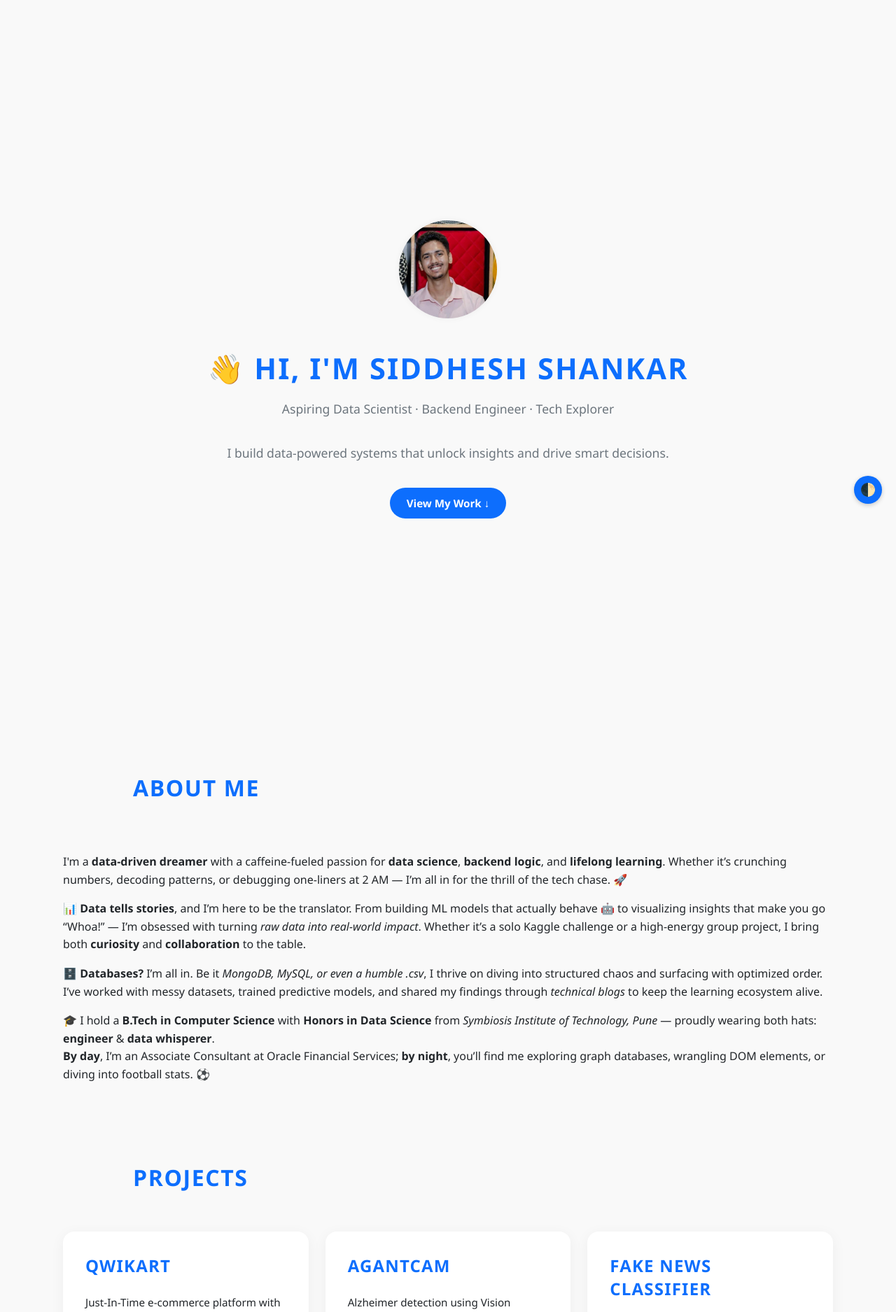
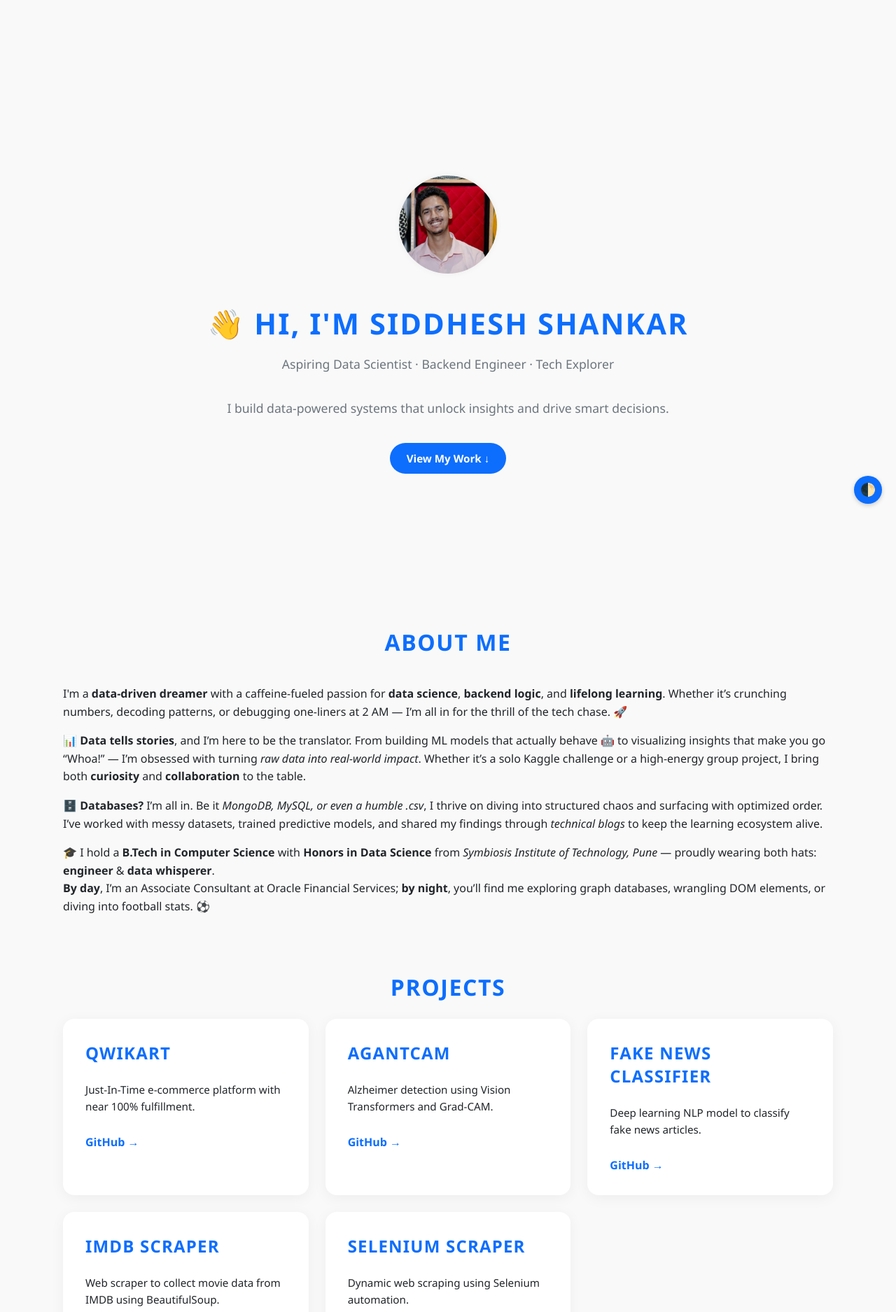
Before and after one commit to SiddheshCodeMaster/DataSavyWithSiddhesh, a Flask app: page / in a window 1280 px wide. Shown: the part 60-1935 px from the top of the page at 70% size. Run offline with Flask 3, Linux system fonts and the light colour scheme.

Commit message:
Rendering of VIEW CREDENTIALS -> completed

```diff
--- a/app/static/css/style.css
+++ b/app/static/css/style.css
@@ -36,14 +36,14 @@ body.dark {
 .container {
   max-width: 1100px;
   margin: auto;
-  padding: 3rem 1rem;
+  padding: 2rem 1rem;       /* Reduced vertical padding */
   display: flex;
   flex-direction: column;
-  gap: 2rem;
+  gap: 1 rem;              /* Slightly reduced internal spacing */
   align-items: flex-start;
   text-align: left;
-  background: var(--bg);
 }
+
 
 .hero-section {
   min-height: 100vh;
@@ -53,7 +53,7 @@ body.dark {
   text-align: center;
   background: var(--bg);
   /*background: var(--hero-bg); */  /* This will switch with dark mode */
-  padding: 4rem 1rem;
+  padding: 4rem 1rem 1rem;
   transition: background 0.3s ease-in-out;
 }
 
@@ -117,7 +117,7 @@ body.dark {
   align-items: flex-start;
   justify-content: center;
   text-align: left;
-  padding: 5rem 1rem;
+  padding: 4rem 1rem 1rem;
 }
 
 h1, h2 {
@@ -197,6 +197,13 @@ p {
   color: var(--muted);
   margin-top: -0.5rem;
 }
+
+/* About Section */
+#about {
+  margin-top: 0;
+  padding-top: 1rem;  /* If needed */
+}
+
 
 /* Skills */
 .skills-section {
@@ -336,6 +343,7 @@ p {
   border-radius: 16px;
   box-shadow: 0 4px 20px rgba(0,0,0,0.05);
   transition: transform 0.3s, box-shadow 0.3s;
+
 }
 
 .vol-cert-card:hover {
@@ -352,6 +360,19 @@ p {
 .vol-cert-card p {
   color: var(--text);
   font-size: 0.95rem;
+}
+
+.vol-cert-card a {
+  display: inline-block;
+  margin-top: 1rem;
+  color: var(--primary);
+  text-decoration: none;
+  font-weight: 600;
+  transition: color 0.2s ease;
+}
+
+.vol-cert-card a:hover {
+  color: var(--accent);
 }
 
 /* Resume */
--- a/app/templates/index.html
+++ b/app/templates/index.html
@@ -28,7 +28,7 @@
 </nav>
 
 <!-- style="display: flex; flex-direction: column; align-items: center; justify-content: center; text-align: center; padding: 8rem 1rem; -->
-<section class="hero-section" id="home" style="display: flex; flex-direction: column; align-items: center; justify-content: center; text-align: center; padding: 8rem 1rem;">
+<section class="hero-section" id="home" style="display: flex; flex-direction: column; align-items: center; justify-content: center; text-align: center;">
   <div class="hero-content">
     <img src="{{ url_for('static', filename='images/about_me.jpeg') }}" class="profile-pic" alt="Siddhesh">
     <h1 class="fade-in">👋 Hi, I'm Siddhesh Shankar</h1>
@@ -41,8 +41,8 @@
 </section>
 
 
-<div class="container" id="about" data-animate>
-  <h1>About Me</h1>
+<div class="container" id="about" data-animate >
+  <h1 style="display: flex; flex-direction: column; align-items: center; justify-content: center; text-align: center;">About Me</h1>
   <section class="about-text">
   <p>
     I'm a <strong>data-driven dreamer</strong> with a caffeine-fueled passion for <strong>data science</strong>, <strong>backend logic</strong>, and <strong>lifelong learning</strong>. Whether it’s crunching numbers, decoding patterns, or debugging one-liners at 2 AM — I’m all in for the thrill of the tech chase. 🚀
@@ -78,7 +78,7 @@
 </div> -->
 
 <div class="container" id="projects" data-animate>
-  <h1>Projects</h1>
+  <h1 style="display: flex; flex-direction: column; align-items: center; justify-content: center; text-align: center;">Projects</h1>
   <div class="project-grid">
     <div class="project-card"><h2>QwiKart</h2><p>Just-In-Time e-commerce platform with near 100% fulfillment.</p><a href="https://github.com/SiddheshCodeMaster/Qwikart" target="_blank">GitHub →</a></div>
     <div class="project-card"><h2>AGanTCAM</h2><p>Alzheimer detection using Vision Transformers and Grad-CAM.</p><a href="https://github.com/SiddheshCodeMaster/Alzheimer_detection_using_Vision_Transformer" target="_blank">GitHub →</a></div>
@@ -89,7 +89,7 @@
 </div>
 
 <div class="container" id="experience">
-  <h1>Experience</h1>
+  <h1 style="display: flex; flex-direction: column; align-items: center; justify-content: center; text-align: center;">Experience</h1>
   <div class="timeline">
     <div class="timeline-item">
       <div class="timeline-dot"></div>
@@ -153,7 +153,7 @@
 </div>
 
 <div class="container" id="volunteering" data-animate>
-  <h1>Volunteering & Certifications</h1>
+  <h1 style="display: flex; flex-direction: column; align-items: center; justify-content: center; text-align: center;">Volunteering & Certifications</h1>
   <div class="vol-cert-grid">
     <div class="vol-cert-card">
       <h3>Oracle Volunteering (OV)</h3>
@@ -197,12 +197,12 @@
 </div>
 
 <div class="container" id="resume" style="align-items: center; text-align: center;">
-  <h1>Resume</h1>
+  <h1 style="display: flex; flex-direction: column; align-items: center; justify-content: center; text-align: center;">Resume</h1>
   <a href="{{ url_for('static', filename='resume/Siddhesh_Shankar_Resume.pdf') }}" download class="download-btn">📄 Download Resume</a>
 </div>
 
 <div class="container" id="contact">
-  <h1>Contact Me</h1>
+  <h1 style="display: flex; flex-direction: column; align-items: center; justify-content: center; text-align: center;">Contact Me</h1>
   <form action="https://formspree.io/f/xwpbnoaw" method="POST" class="contact-form">
     <input type="text" name="name" placeholder="Your Name" required>
     <input type="email" name="_replyto" placeholder="Your Email" required>
```
